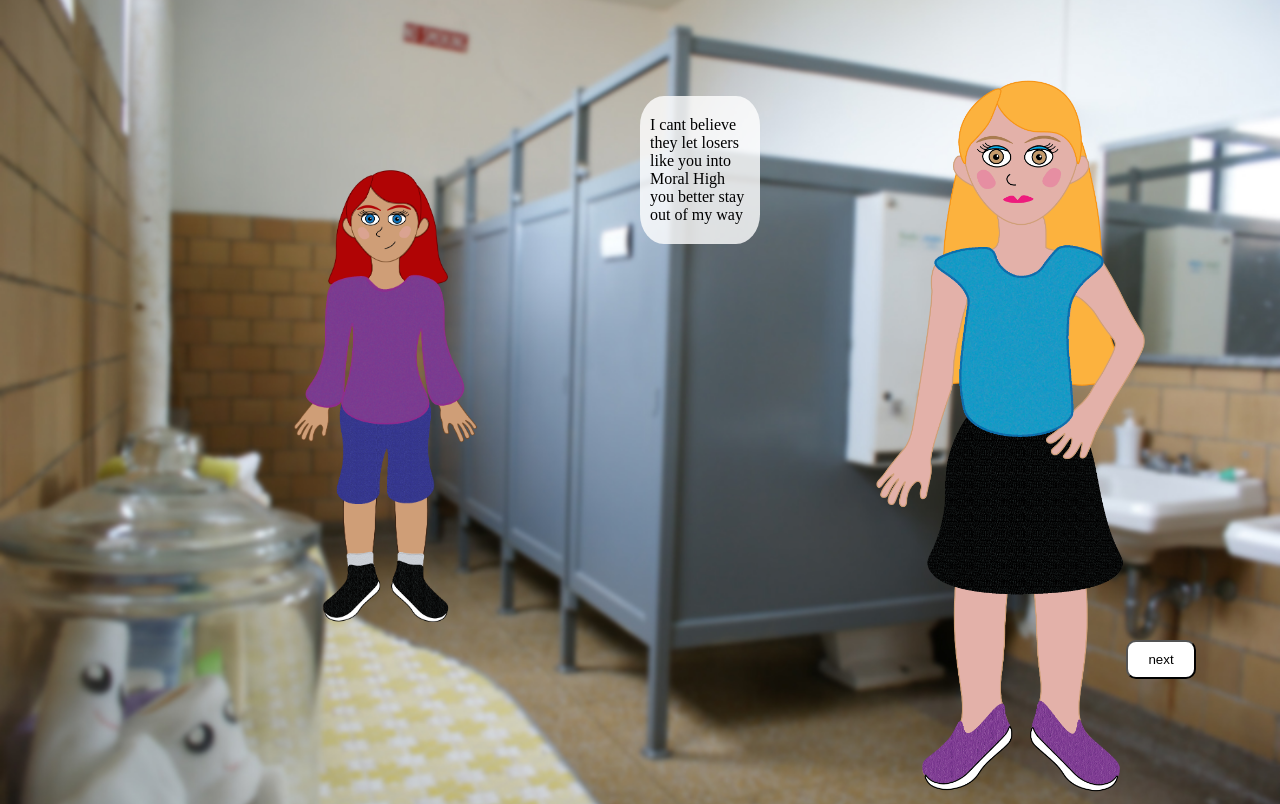
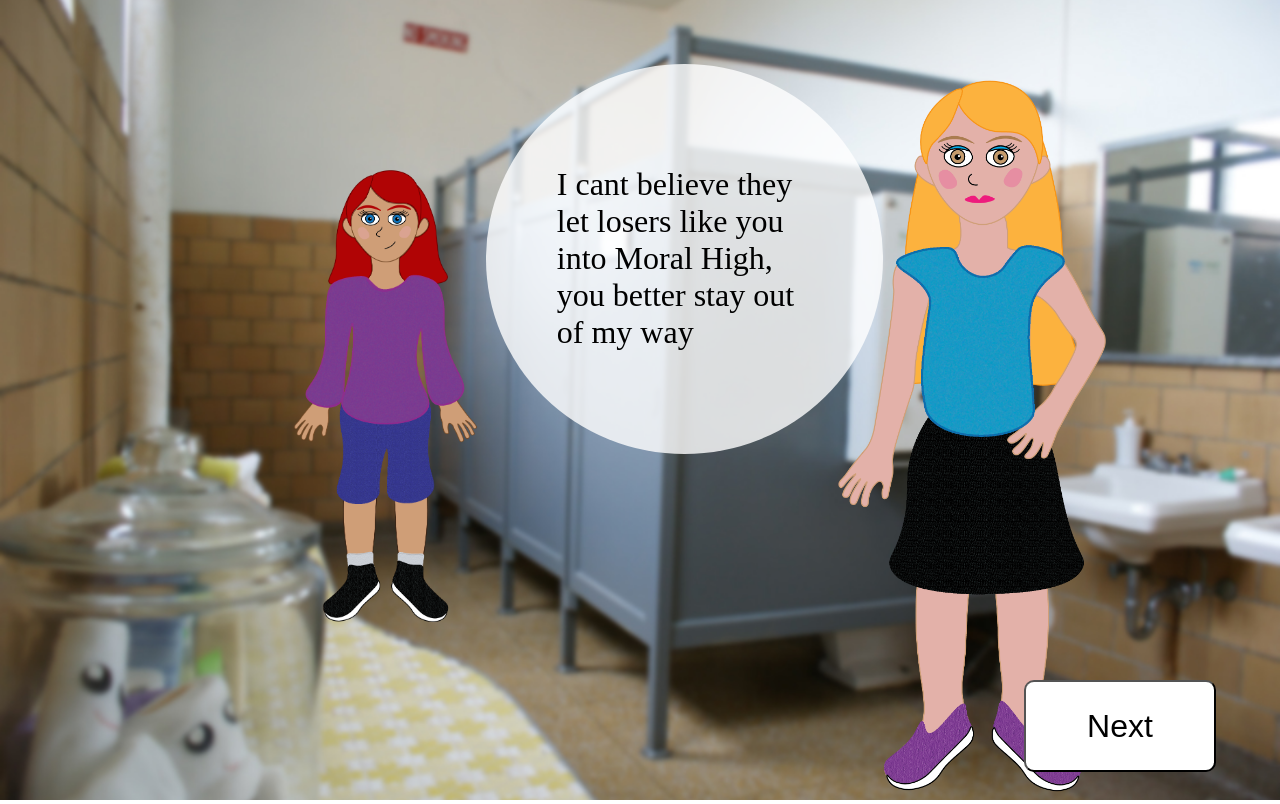
Before and after one commit to Lauraxu13/MoralHigh-DemoDay, an Angular app: page /bathroom in a window 1280 px wide. Built offline with nearby package versions, Linux system fonts and the light colour scheme.

Commit message:
Styling for bathroom and hallway

```diff
--- a/src/app/id3-hallway/id3-hallway.component.css
+++ b/src/app/id3-hallway/id3-hallway.component.css
@@ -12,25 +12,29 @@
 
 .dialogue {
   display: none;
+  width: 20%;
+  height: auto;
+  padding: 2%;
+  border-radius: 50%;
+  background-color: rgb(255, 255, 255, 0.8);
+
 }
 
 .dialogue p {
-  background-color: rgb(255, 255, 255, 0.8);
-  width: 100px;
-  height: auto;
-  padding: 20px 10px 20px 10px;
-  border-radius: 20%;
+  font-size: 1rem;
+  padding: 1%;
 }
 
 .dialogue.one {
   display: initial;
   position: absolute;
   left: 10%;
+  top: 15%;
 }
 .dialogue.two {
   display: initial;
   position: absolute;
-  left: 75%;
+  left: 70%;
   animation: 3s fadeIn;
   animation-fill-mode: forwards;
 }
@@ -127,11 +131,29 @@ img {
   }
 }
 
-button {
+
+.next {
   background-color: white;
   position: absolute;
-  top: 300px;
-  left: 550px;
-  padding: 10px 20px 10px 20px;
+  top: 85%;
+  left: 80%;
+  padding: 2%;
+  width: 15%;
   border-radius: 10px;
+  font-size: 1rem;
 }
+
+
+@media (min-width: 680px) {
+  .next {
+      font-size: 2rem;
+  }
+
+
+
+.dialogue p {
+  padding: 10%;
+  font-size: 2rem;
+}
+
+}
--- a/src/app/id4-bathroom/id4-bathroom.component.css
+++ b/src/app/id4-bathroom/id4-bathroom.component.css
@@ -9,11 +9,7 @@
     height: 60%;
     position: absolute;
 }
-/* .mainCharacter {
-    height: 100%;
-    width: 20%;
 
-} */
 .characterParts {
     top: 20%;
     left: 20%;
@@ -28,16 +24,40 @@
 .char.meanGirl {
     height: 90%;
     top: 10%;
-    left: 68%;
+    left: 65%;
+    width: 35%;
+    overflow: hidden;
 }
 
 img {
     height: 100%;
+    width: auto;
+    overflow: hidden;
+
 }
 
 .dialogue.hide{
     display: none
 }
+
+
+.dialogue {
+    position: absolute;
+    top: 8%;
+    left: 38%;
+    width: 25%;
+    height: auto;
+    padding: 3%;
+    border-radius: 50%;
+    background-color: rgb(255, 255, 255, 0.8);
+    display: flex;
+    justify-content: center;
+
+  }
+  .dialogue p {
+    font-size: 1rem;
+    padding: 1%;
+  }
 
 
 .bathroom2{
@@ -48,25 +68,43 @@ img {
     background-color: rgb(128, 128, 128, 0.6);
     display: flex;
     flex-direction: column;
+    justify-content: center;
+    align-items: center;
 }
 
 
-.bathroom2 > p {
-margin: 0 auto;
-margin-top: 5%;
-font-size: 20px;
+.dialogue2{
+margin-top: 2%;
+height: 5%;
+width: 70%;
 background-color: rgb(255, 255, 255, 0.8);
 border-radius: 20px;
-padding: 20px;
+padding: 5% 1% 5% 1%;
+font-size: 1rem;
+text-align: center;
+
+}
+
+.timer {
+    border-radius: 100%;
+    border: 2px solid black;
+    font-size: 1em;
+    margin: 0%;
+    margin-top: 2%;
+    width: 10%;
+    background-color: rgb(255, 255, 255, 0.8);
+    padding: 1%;
+    display: flex;
+    justify-content: center;
 }
 
 
-.bathroom2 > button {
+.bathroom2 button {
     width: 50%;
-    height: 10%;
+    height: 20%;
     margin: 0 auto;
-    margin-top: 5%;
-    margin-bottom: 5%;
+    margin-top: 1%;
+    margin-bottom: 1%;
     background-color: rgb(255, 255, 255, 0.8);
     border-radius: 10px;
 
@@ -74,35 +112,21 @@ padding: 20px;
 }
 
 
-
-.dialogue p {
-    background-color: rgb(255, 255, 255, 0.8);
-    width: 100px;
-    height: auto;
-    padding: 20px 10px 20px 10px;
-    border-radius: 20%;
-    position: absolute;
-    left: 50%;
-    top: 10%;
-
-}
-
-
-
 .show{
-
     display:none;
 }
-
 
 .next {
     background-color: white;
     position: absolute;
-    top: 80%;
-    left: 88%;
-    padding: 10px 20px 10px 20px;
+    top: 85%;
+    left: 80%;
+    padding: 2%;
+    width: 15%;
     border-radius: 10px;
-}
+    font-size: 1rem;
+    z-index: 1;
+  }
 
 
 .animate {
@@ -142,10 +166,38 @@ padding: 20px;
     }
 
     100% {
-        transform: translateX(130%) translateY(-2px);
+        transform: translateX(110%) translateY(-2px);
+        overflow: hidden;
+        /* visibility: hidden; */
     }
+
 };
 
 .flip{
     display:none;
 }
+
+
+@media (min-width: 680px) {
+    .next {
+        font-size: 2rem;
+    }
+
+
+
+  .dialogue p {
+    padding: 10%;
+    font-size: 2rem;
+  }
+
+  .dialogue2 {
+    font-size: 2rem;
+  }
+  .bathroom2 button {
+    font-size: 2rem;
+}
+
+.timer p {
+    font-size: 2em;
+}
+  }
--- a/src/app/id4-bathroom/id4-bathroom.component.html
+++ b/src/app/id4-bathroom/id4-bathroom.component.html
@@ -7,11 +7,11 @@
   <div class="bathroom1" [ngClass]="{ show: !showOpt }">
     <div class="dialogue" [ngClass]="{ hide: hideDialogue }">
       <p>
-        I cant believe they let losers like you into Moral High you better stay
+        I cant believe they let losers like you into Moral High, you better stay
         out of my way
       </p>
     </div>
-    <button class="next" (click)="nextButton()">next</button>
+    <button class="next" (click)="nextButton()">Next</button>
 
     <div class="char meanGirl">
       <img [ngClass]="{ flip: !flip }" src="/assets/moralhighmeangirl.png" />
@@ -21,12 +21,17 @@
   </div>
 
   <div class="bathroom2" [ngClass]="{ show: showOpt }">
-    <p>
-      OMG! Should I tell Heather about the toilet paper?! What will you do?
-      {{ seconds }}
+    <p class="dialogue2">
+      OMG! Should I tell Heather about the toilet paper?!
+      <br>What will you do?
     </p>
+    <div class="timer">
+      <p>
+        {{ seconds }}
+      </p>
+    </div>
     <button class="opt1" (click)="opt1id4()">
-      Tell heather before she leaves the Bathroom
+      Tell Heather before she leaves the Bathroom
     </button>
     <button class="opt2" (click)="opt2id4()">No way! She is so mean!</button>
   </div>
```
